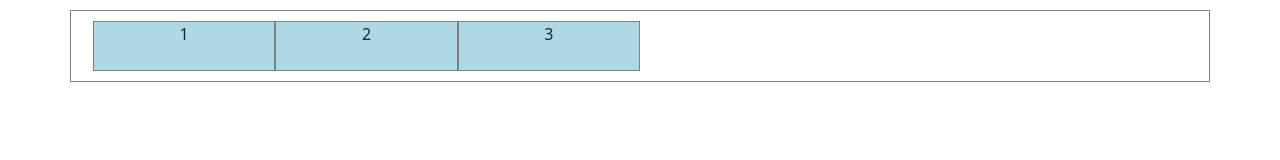
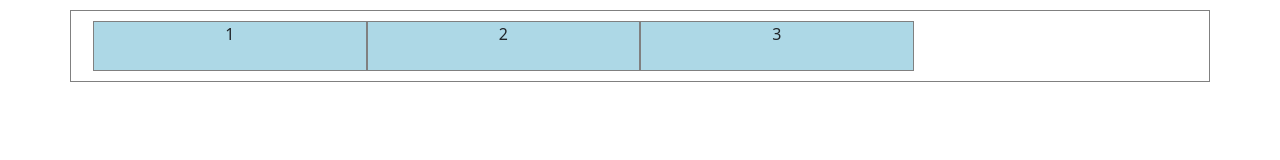
Before and after one commit to sanderad/git-tutorial, a website: page index.html in a window 1280 px wide. Drawn offline with nearby package versions, Linux system fonts and the light colour scheme.

Commit message:
Version 3

```diff
--- a/index.html
+++ b/index.html
@@ -30,13 +30,13 @@
 
     <div class="container text-center">
       <div class="row justify-content-start">
-        <div class="col-2">
+        <div class="col-3">
           1
         </div>
-        <div class="col-2">
+        <div class="col-3">
           2
         </div>
-        <div class="col-2">
+        <div class="col-3">
           3
         </div>
       </div>
```
